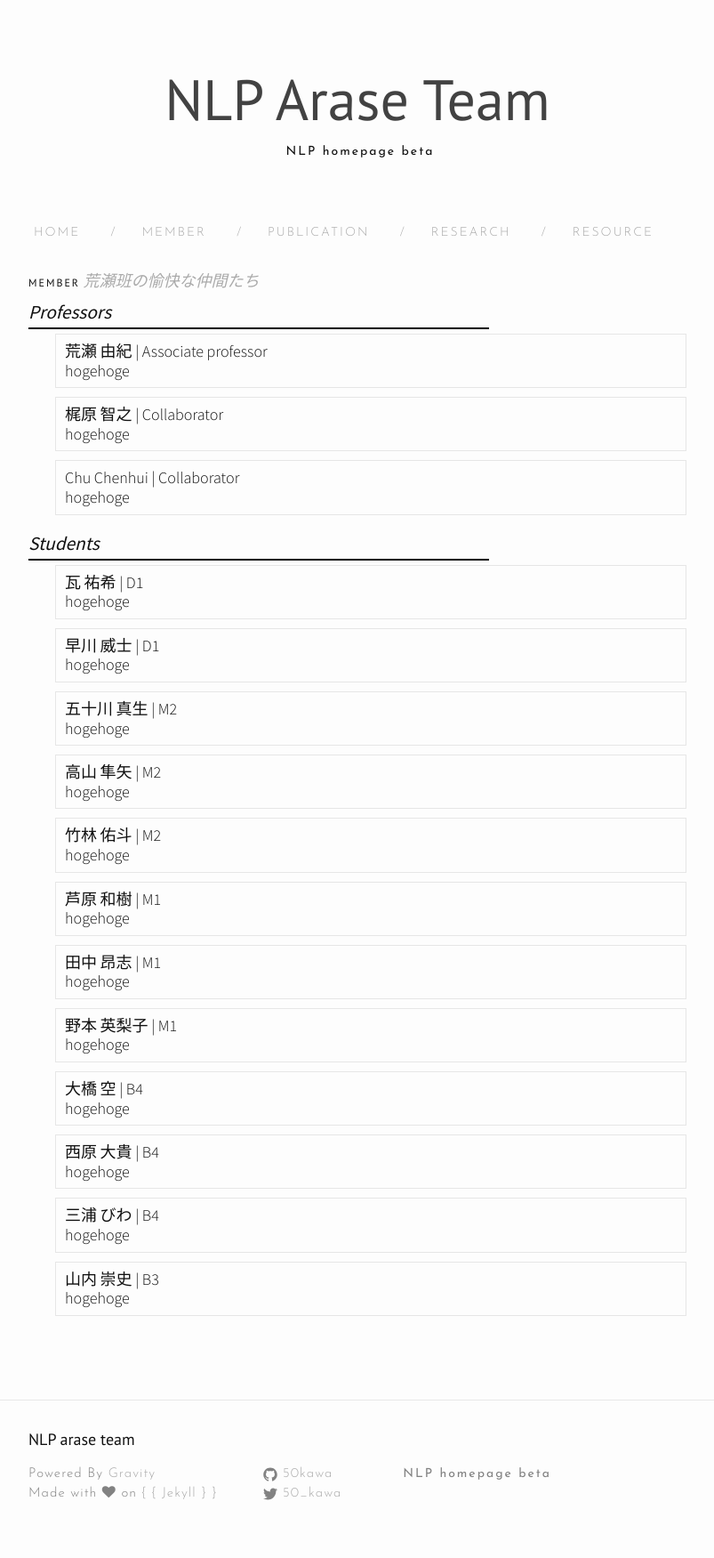
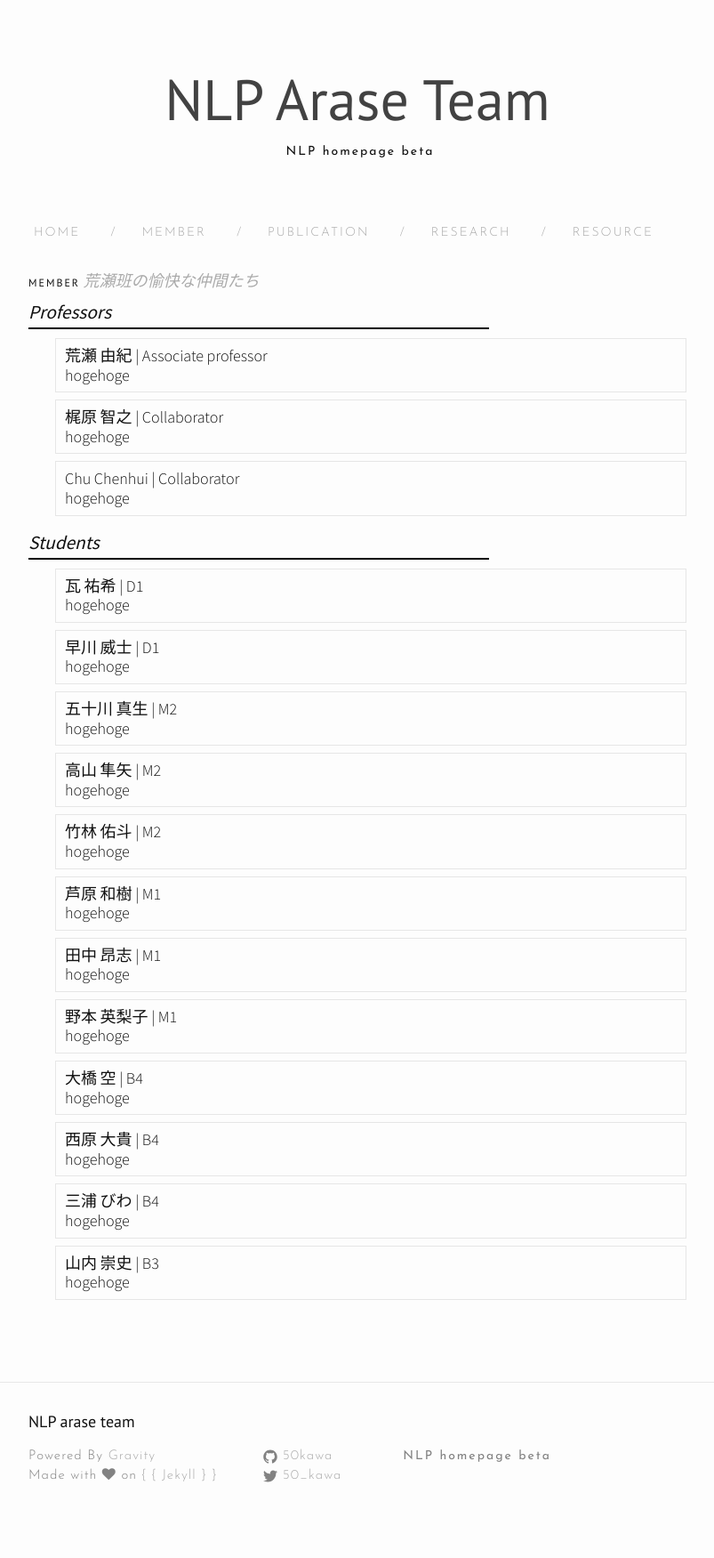
Before and after one commit to nlp-arase/nlp-arase.github.io, a Jekyll site: the page built from member.md, in a window 1280 px wide. Shown: the whole page at 89% size, without its empty margins (238-1041 px from the left). Built offline with Jekyll 4.4.1, drawn with Linux system fonts in a browser that asks for light colours; nearby versions of some CDN libraries.

Commit message:
update css

```diff
--- a/css/style.scss
+++ b/css/style.scss
@@ -664,7 +664,7 @@ pre {
 
 // member page style
 .member-content{
-  margin-bottom: 10px;
+  margin-bottom: 8px;
   padding: 8px 10px;
   border: #e6e6e6 1px solid;
   line-height: 1.2;
@@ -672,7 +672,7 @@ pre {
 
 .member-role{
   width: 70%;
-  margin-bottom: 5px;
+  margin-bottom: 10px;
   border-bottom: 2px solid #000000;
 }
 
```
Also changed, not shown: README.md.
